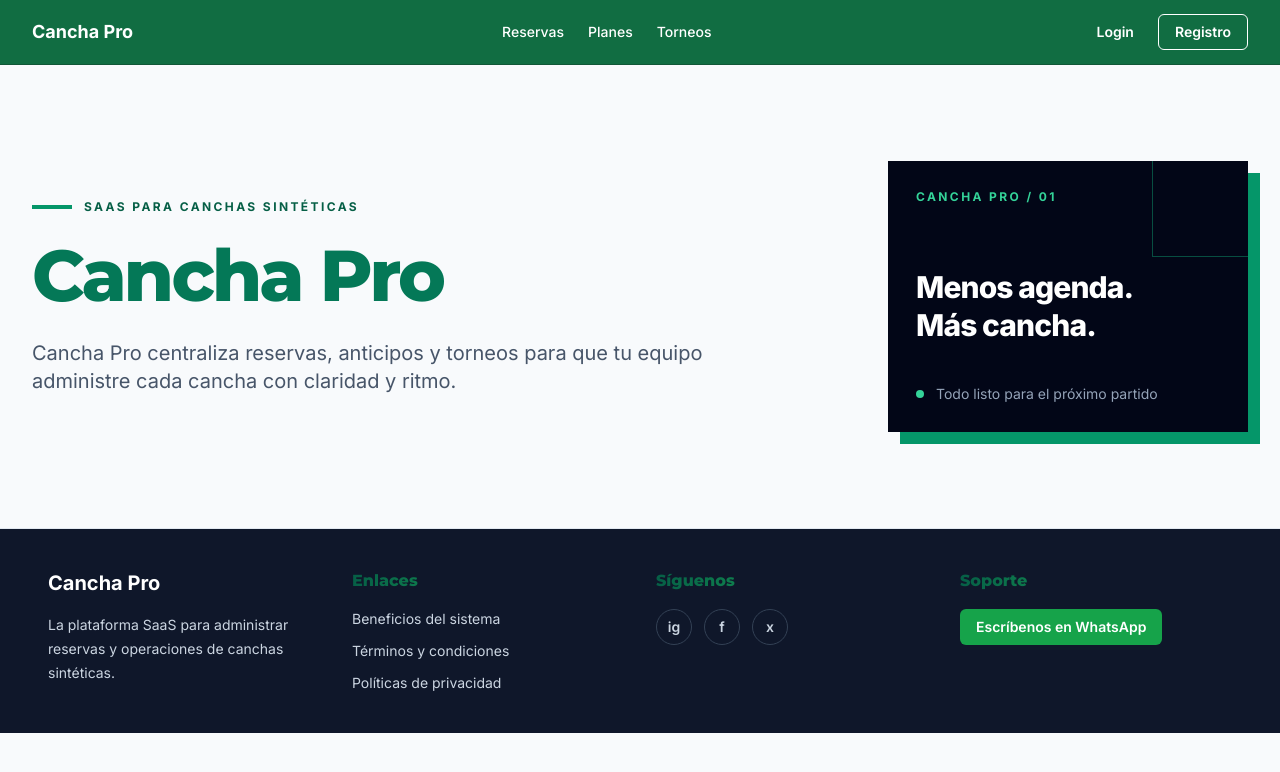
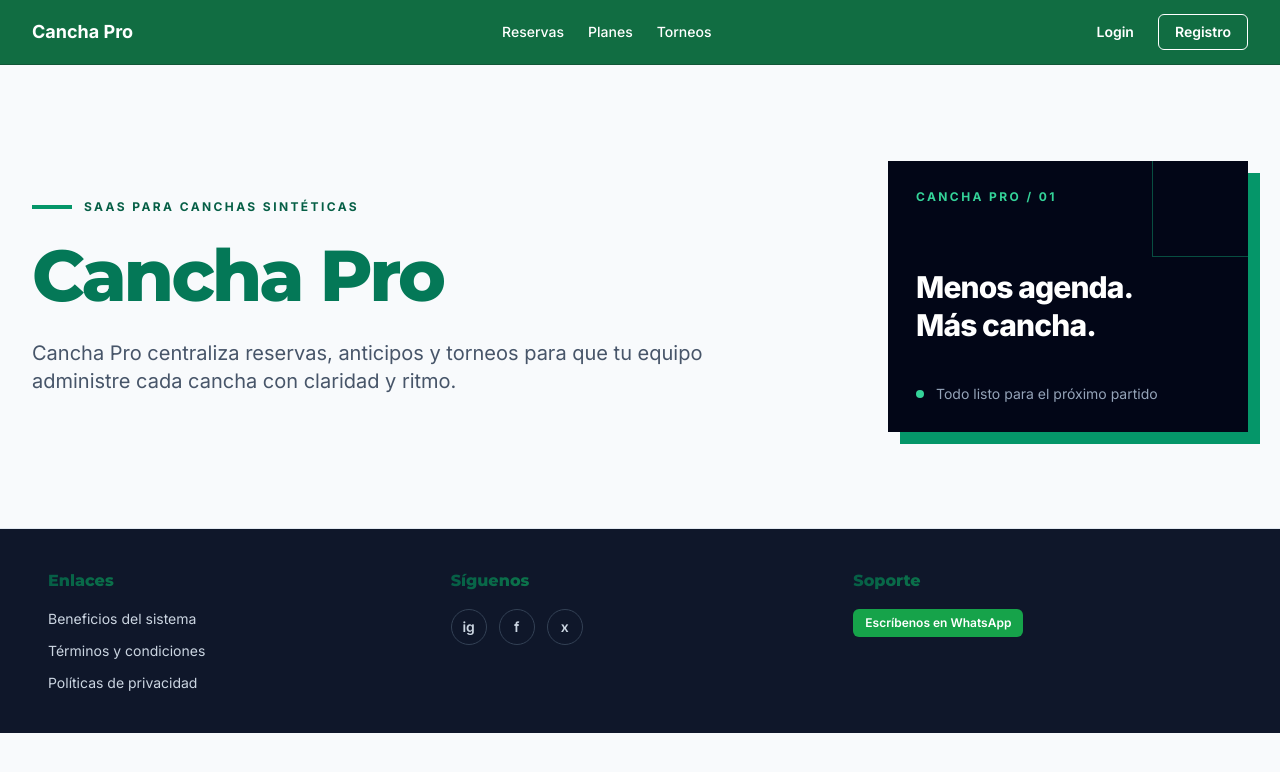
Before and after one commit to SamuelGc-py/Project_sintetica, a Next.js app: page / in a window 1280 px wide. Shown: the top 772 px of the page. Built offline with nearby package versions, Linux system fonts and the light colour scheme.

Commit message:
Compactar footer y reducir botón de soporte

```diff
--- a/src/app/(public)/page.tsx
+++ b/src/app/(public)/page.tsx
@@ -45,14 +45,7 @@ export default function HomePage() {
       </section>
 
       <footer className="w-full bg-slate-900 px-4 py-8 text-slate-300 md:px-12 md:py-10">
-        <div className="grid grid-cols-1 gap-8 md:grid-cols-4">
-          <div>
-            <p className="text-xl font-bold text-white">Cancha Pro</p>
-            <p className="mt-4 max-w-xs text-sm leading-6">
-              La plataforma SaaS para administrar reservas y operaciones de canchas sintéticas.
-            </p>
-          </div>
-
+        <div className="grid grid-cols-1 gap-6 md:grid-cols-3">
           <div>
             <h2 className="bg-gradient-to-r from-emerald-800 to-green-500 bg-clip-text font-extrabold text-transparent">Enlaces</h2>
             <nav className="mt-4 flex flex-col gap-3 text-sm" aria-label="Enlaces del footer">
@@ -88,7 +81,7 @@ export default function HomePage() {
               href="https://wa.me/573000000000"
               target="_blank"
               rel="noreferrer"
-              className="mt-4 inline-flex items-center gap-2 rounded-md bg-green-600 px-4 py-2 text-sm font-semibold text-white transition-colors hover:bg-green-700"
+              className="mt-4 inline-flex items-center gap-2 rounded-md bg-green-600 px-3 py-1.5 text-xs font-semibold text-white transition-colors hover:bg-green-700"
             >
               Escríbenos en WhatsApp
             </a>
```
